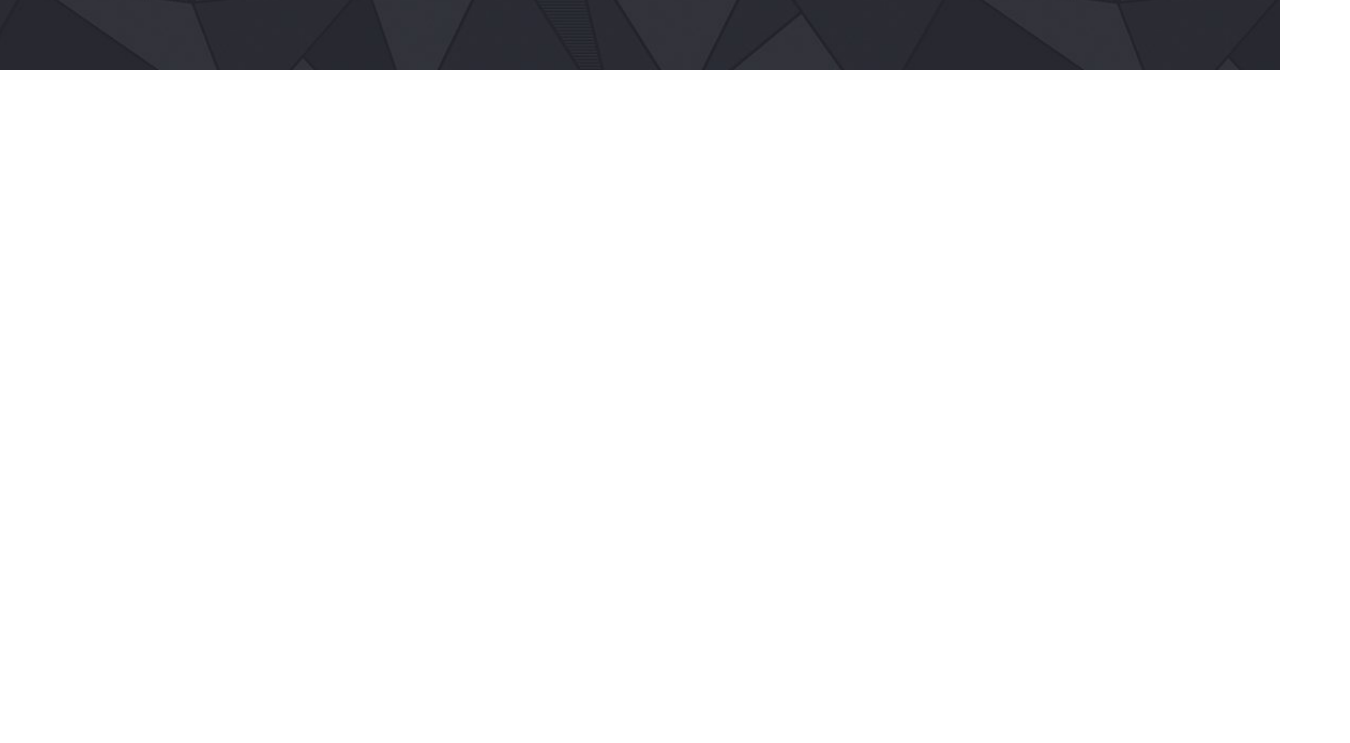
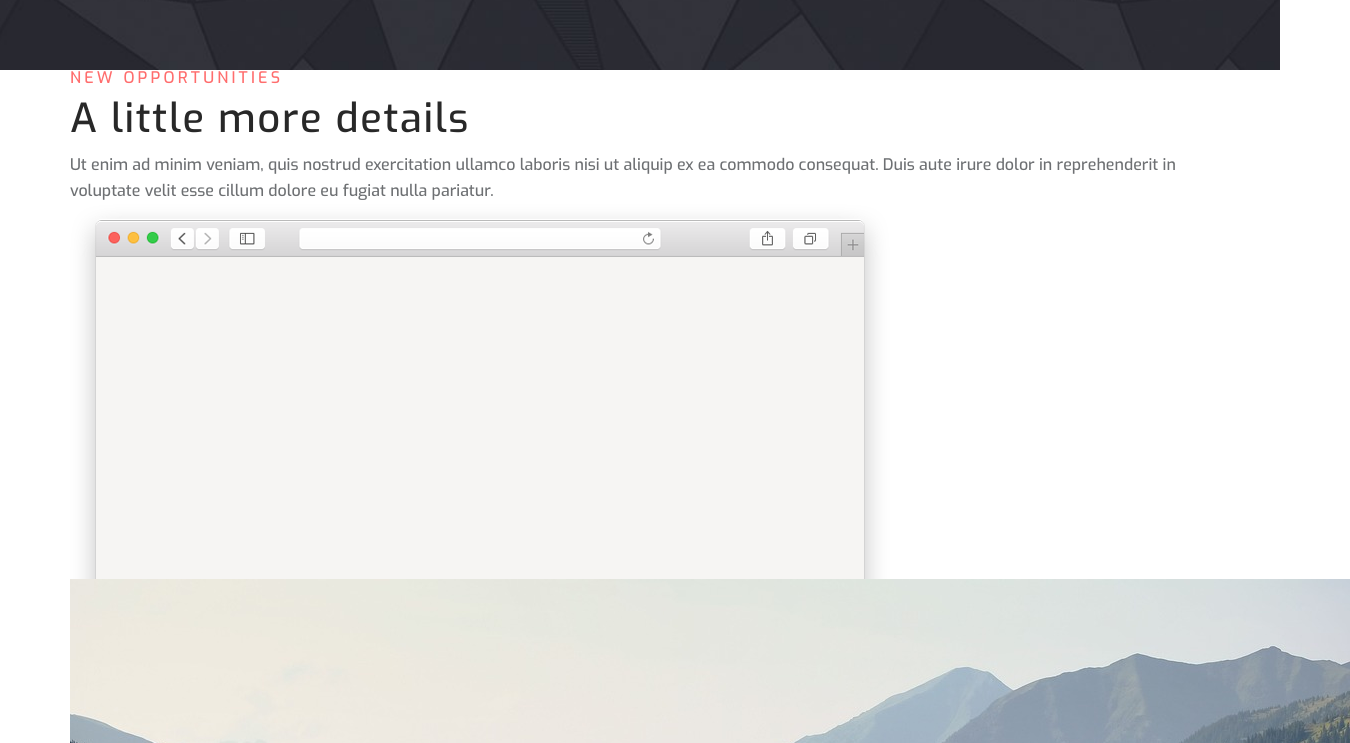
Before and after one commit to Crinoidea/Design-studio, a website: page src/index.html in a window 1280 px wide. Shown: the part 3457-4200 px from the top of the page, 1350 px wide, since content can reach past the window. Before the commit the page ends 3527 px from the top, so only its background shows below. Drawn offline with nearby package versions, Linux system fonts and the light colour scheme; files that its build step writes are made by us from their sources; files whose address does not match are found by name.

Commit message:
Add section .details for index.html

```diff
--- a/src/index.html
+++ b/src/index.html
@@ -145,6 +145,19 @@
         </div>
     </section>
 
+    <section class="details">
+        <div class="container">
+            <h3 class="details__subheader title title_subheader">NEW opportunities</h3>
+            <h2 class="details__header title title_header">A little more details</h2>
+            <div class="details__descr title_descr">Ut enim ad minim veniam, quis nostrud exercitation ullamco laboris nisi ut aliquip ex ea commodo consequat. Duis aute irure dolor in reprehenderit in voluptate velit esse cillum dolore eu fugiat nulla pariatur.</div>
+
+            <div class="details__wrapper">
+                <img class="details__wrapper-bg" src="img/details/bg_details.png" alt="screen">
+                <img class="details__wrapper-img" src="img/details/mountains.jpg" alt="mountains">
+            </div>
+        </div>
+    </section>
+
     <script src="js/script.js"></script>
 </body>
 </html>
```
Also changed, not shown: dist/index.html.
